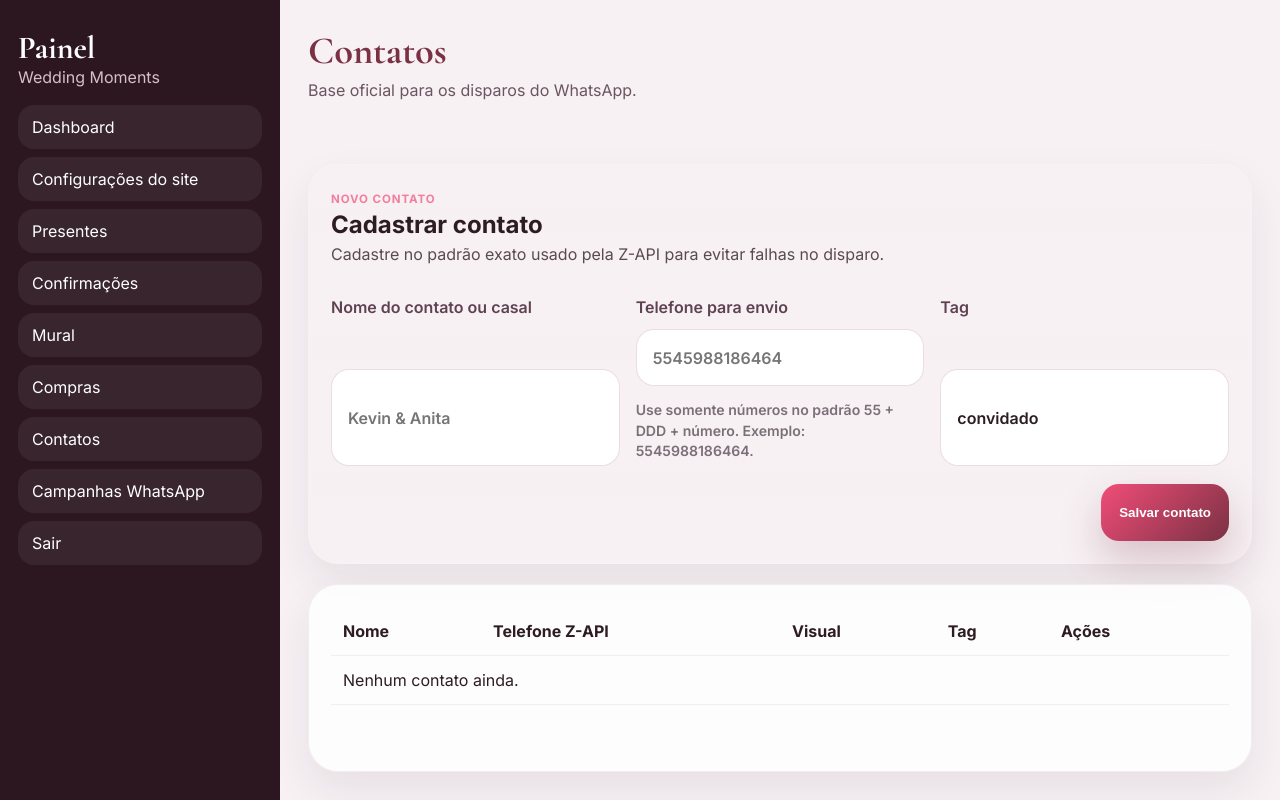
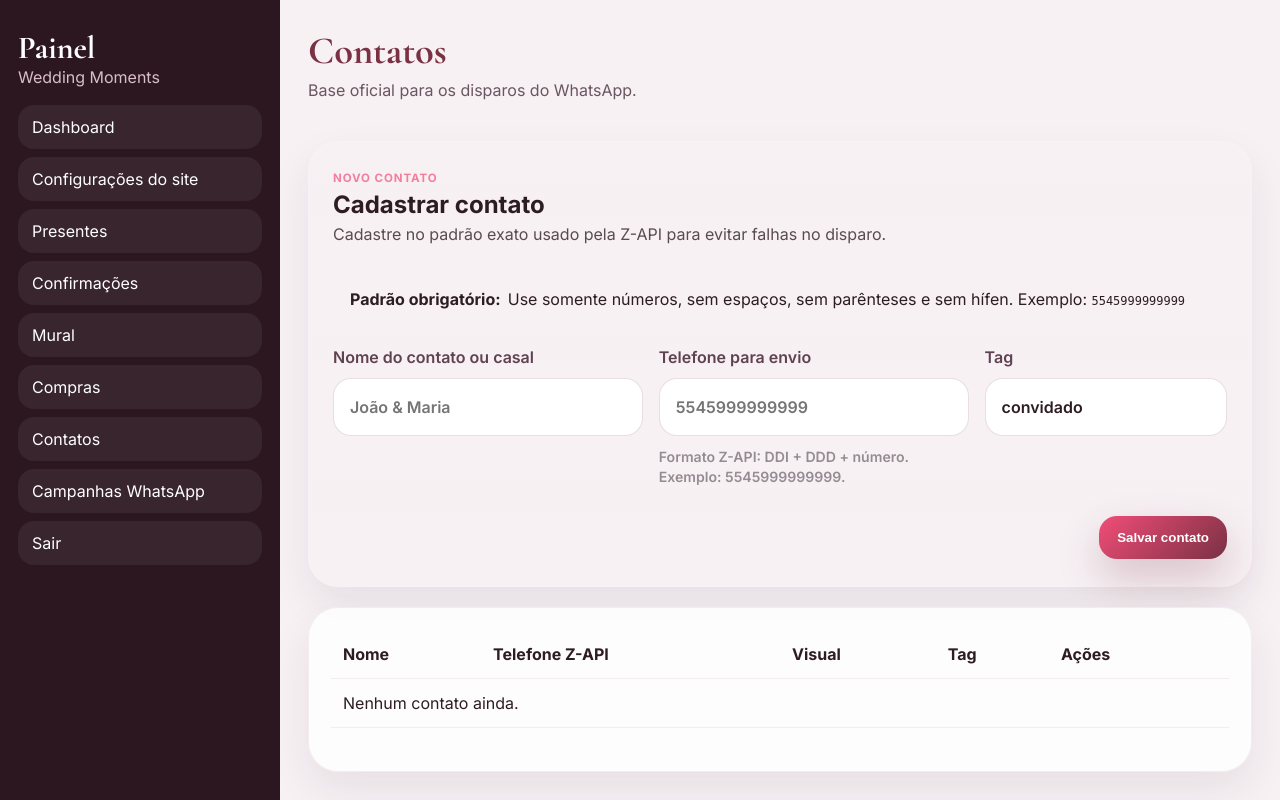
Before and after one commit to Hunter954/Casamento, a Flask app: page /admin/contatos in a window 1280 px wide. Run offline with Flask 3, Linux system fonts and the light colour scheme; the visitor is signed in with stand-in values (Sample User, id 1); data that the repository does not hold is empty.

Commit message:
Add files via upload

```diff
--- a/app/templates/admin/contacts.html
+++ b/app/templates/admin/contacts.html
@@ -5,40 +5,58 @@
   <p>Base oficial para os disparos do WhatsApp.</p>
 </div>
 
-<form class="section-card stack-form contacts-form-card{% if editing_contact %} is-editing{% endif %}" method="post">
+<form class="section-card stack-form contacts-form-card{% if editing_contact %} is-editing{% endif %}" method="post" novalidate>
   <div class="contacts-form-head">
-    <div>
+    <div class="contacts-form-head-copy">
       <span class="admin-kicker">{% if editing_contact %}Edição inline{% else %}Novo contato{% endif %}</span>
       <h2>{% if editing_contact %}Editar contato{% else %}Cadastrar contato{% endif %}</h2>
       <p>{% if editing_contact %}Altere os dados abaixo e salve no mesmo bloco, sem abrir outra aba.{% else %}Cadastre no padrão exato usado pela Z-API para evitar falhas no disparo.{% endif %}</p>
     </div>
-    {% if editing_contact %}
-      <a class="btn btn-secondary" href="{{ url_for('admin.contacts') }}">Cancelar edição</a>
-    {% endif %}
+    <div class="contacts-form-head-actions">
+      {% if editing_contact %}
+        <a class="btn btn-secondary" href="{{ url_for('admin.contacts') }}">Cancelar edição</a>
+      {% endif %}
+    </div>
+  </div>
+
+  <div class="contacts-format-alert">
+    <strong>Padrão obrigatório:</strong>
+    <span>Use somente números, sem espaços, sem parênteses e sem hífen. Exemplo: <code>5545999999999</code></span>
   </div>
 
   <input type="hidden" name="contact_id" value="{{ editing_contact.id if editing_contact else '' }}">
 
   <div class="contacts-form-grid">
     <label>
-      Nome do contato ou casal
-      <input name="name" required placeholder="Kevin & Anita" value="{{ editing_contact.name if editing_contact else '' }}">
+      <span>Nome do contato ou casal</span>
+      <input name="name" required placeholder="João &amp; Maria" value="{{ editing_contact.name if editing_contact else '' }}">
     </label>
 
     <label>
-      Telefone para envio
-      <input name="phone" required inputmode="numeric" pattern="[0-9]+" maxlength="13" placeholder="5545988186464" value="{{ editing_contact.phone if editing_contact else '' }}">
-      <small class="admin-helper-inline">Use somente números no padrão 55 + DDD + número. Exemplo: 5545988186464.</small>
+      <span>Telefone para envio</span>
+      <input
+        id="contact-phone"
+        name="phone"
+        required
+        inputmode="numeric"
+        autocomplete="off"
+        pattern="[0-9]{12,13}"
+        minlength="12"
+        maxlength="13"
+        placeholder="5545999999999"
+        value="{{ editing_contact.phone if editing_contact else '' }}"
+      >
+      <small class="admin-helper-inline">Formato Z-API: DDI + DDD + número. Exemplo: 5545999999999.</small>
     </label>
 
     <label>
-      Tag
-      <input name="tag" value="{{ editing_contact.tag if editing_contact else 'convidado' }}" placeholder="família, padrinhos, convidados">
+      <span>Tag</span>
+      <input name="tag" value="{{ editing_contact.tag if editing_contact else 'convidado' }}" placeholder="convidado">
     </label>
   </div>
 
   <div class="contacts-form-actions">
-    <button class="btn btn-primary">{% if editing_contact %}Salvar alterações{% else %}Salvar contato{% endif %}</button>
+    <button class="btn btn-primary" type="submit">{% if editing_contact %}Salvar alterações{% else %}Salvar contato{% endif %}</button>
   </div>
 </form>
 
@@ -80,7 +98,8 @@
 
 <style>
   .contacts-form-card {
-    gap: 1.1rem;
+    gap: 1.25rem;
+    padding: 1.5rem;
     border: 1px solid rgba(255, 255, 255, 0.08);
     background: linear-gradient(180deg, rgba(255,255,255,0.03), rgba(255,255,255,0.02));
   }
@@ -94,12 +113,33 @@
     justify-content: space-between;
     gap: 1rem;
   }
+  .contacts-form-head-copy {
+    max-width: 760px;
+  }
   .contacts-form-head h2 {
     margin: 0.2rem 0 0.35rem;
   }
   .contacts-form-head p {
     margin: 0;
     opacity: 0.78;
+  }
+  .contacts-form-head-actions {
+    display: flex;
+    align-items: flex-start;
+    justify-content: flex-end;
+  }
+  .contacts-format-alert {
+    display: flex;
+    flex-wrap: wrap;
+    align-items: center;
+    gap: 0.45rem;
+    padding: 0.95rem 1rem;
+    border-radius: 16px;
+    border: 1px solid rgba(255, 255, 255, 0.08);
+    background: rgba(255, 255, 255, 0.03);
+  }
+  .contacts-format-alert code {
+    font-size: 0.92em;
   }
   .admin-kicker {
     display: inline-block;
@@ -110,16 +150,39 @@
   }
   .contacts-form-grid {
     display: grid;
-    grid-template-columns: repeat(3, minmax(0, 1fr));
+    grid-template-columns: minmax(0, 1.15fr) minmax(0, 1.15fr) minmax(220px, 0.9fr);
     gap: 1rem;
+    align-items: start;
+  }
+  .contacts-form-grid label {
+    display: flex;
+    flex-direction: column;
+    gap: 0.65rem;
+    min-width: 0;
+  }
+  .contacts-form-grid label > span {
+    font-weight: 600;
+  }
+  .contacts-form-grid input {
+    width: 100%;
+    min-height: 58px;
+    box-sizing: border-box;
+  }
+  .admin-helper-inline {
+    display: block;
+    margin-top: 0.05rem;
+    line-height: 1.45;
+    opacity: 0.78;
   }
   .contacts-form-actions {
     display: flex;
     justify-content: flex-end;
+    align-items: center;
   }
   .table-actions-inline {
     display: flex;
     align-items: center;
+    justify-content: flex-end;
     gap: 0.55rem;
     flex-wrap: nowrap;
   }
@@ -127,14 +190,26 @@
     padding: 0.58rem 0.9rem;
     font-size: 0.84rem;
   }
+  @media (max-width: 1100px) {
+    .contacts-form-grid {
+      grid-template-columns: 1fr 1fr;
+    }
+    .contacts-form-grid label:last-child {
+      grid-column: 1 / -1;
+    }
+  }
   @media (max-width: 980px) {
     .contacts-form-grid {
       grid-template-columns: 1fr;
+    }
+    .contacts-form-grid label:last-child {
+      grid-column: auto;
     }
     .contacts-form-head {
       flex-direction: column;
       align-items: stretch;
     }
+    .contacts-form-head-actions,
     .contacts-form-actions {
       justify-content: stretch;
     }
@@ -145,7 +220,23 @@
     }
     .table-actions-inline {
       flex-wrap: wrap;
+      justify-content: flex-start;
     }
   }
 </style>
+
+<script>
+  (function () {
+    const phoneInput = document.getElementById('contact-phone');
+    if (!phoneInput) return;
+
+    const sanitize = () => {
+      phoneInput.value = (phoneInput.value || '').replace(/\D/g, '').slice(0, 13);
+    };
+
+    sanitize();
+    phoneInput.addEventListener('input', sanitize);
+    phoneInput.addEventListener('paste', () => requestAnimationFrame(sanitize));
+  })();
+</script>
 {% endblock %}
```
